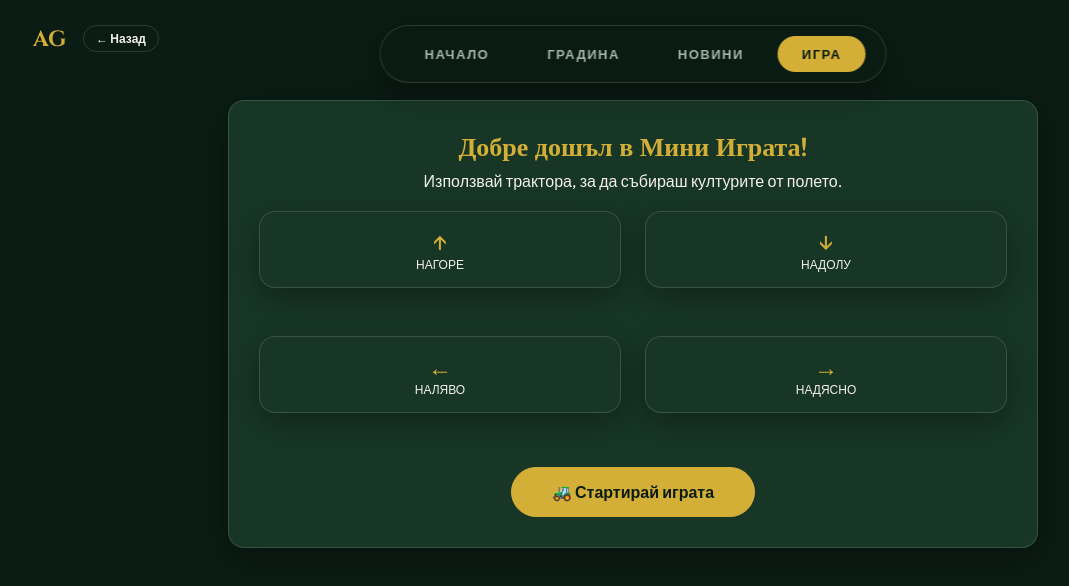
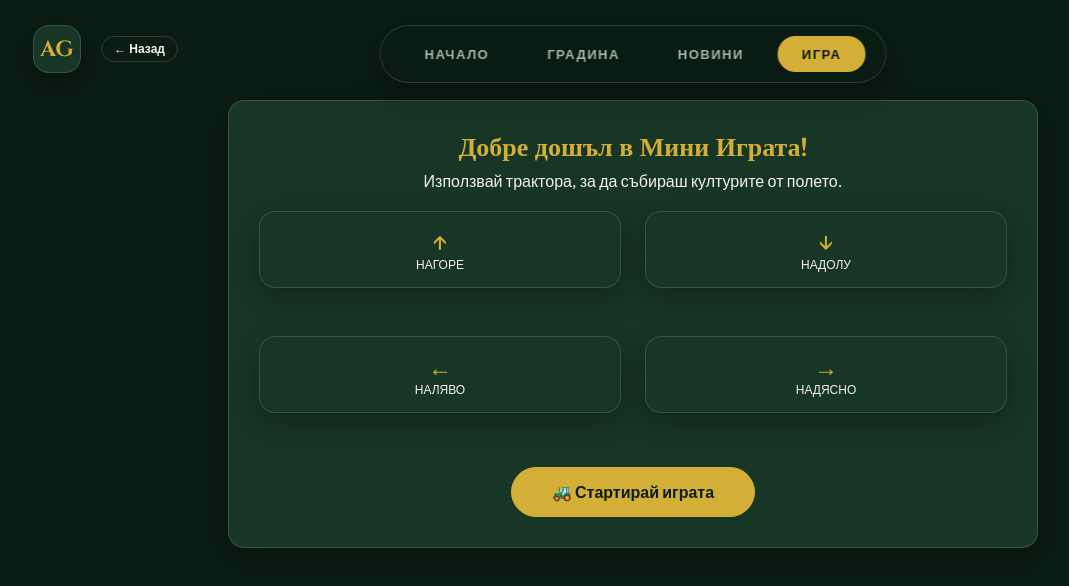
Before and after one commit to KokilimonHtml/AgroNav, a plain HTML site: page game.html in a window 1280 px wide. Shown: the whole page, without its empty margins (7-1076 px from the left). Drawn offline with nearby package versions, Linux system fonts and the light colour scheme.

Commit message:
Overall design and functionality changes, ai integration, and improved user experience.

```diff
--- a/game.html
+++ b/game.html
@@ -8,10 +8,9 @@
 </head>
 <body style="overflow-x: hidden;">
 
-    <a href="#" class="global-logo" style="position:fixed; top:25px; left:40px; z-index:1000; font-family:var(--font-heading); font-size:22px; font-weight:700; color:var(--accent); text-decoration:none;">AG</a>
-
-    <div style="position:fixed; top:25px; left:90px; z-index:1000;">
-        <a href="welcome.html" class="btn-back-game" style="padding: 5px 12px; font-size: 12px; border-radius: 20px;">← Назад</a>
+    <div class="logo-back-wrap">
+        <a href="#" class="global-logo" style="font-family:var(--font-heading); font-size:22px; font-weight:700; color:var(--accent); text-decoration:none;">AG</a>
+        <button type="button" class="btn-back-game" id="btn-back" style="padding: 5px 12px; font-size: 12px; border-radius: 20px;">← Назад</button>
     </div>
 
     <nav class="top-nav">
--- a/style.css
+++ b/style.css
@@ -176,6 +176,57 @@ a:hover { color: var(--accent-hover); }
 .nav-logo {
     font-family: var(--font-heading); font-size: 22px; font-weight: 700;
     color: var(--accent); text-decoration: none; margin-right: 15px;
+}
+
+/* =========================================
+   ЛОГО + БУТОН НАЗАД – едно до друго, фиксирано
+   ========================================= */
+.logo-back-wrap {
+    position: fixed;
+    top: 25px;
+    left: 40px;
+    z-index: 1000;
+    display: inline-flex;
+    align-items: center;
+    gap: 20px; /* визуално около 2–3 см между логото и бутона */
+}
+
+/* =========================================
+   ГЛОБАЛНО ЛОГО (АГ) – бутон с анимация
+   ========================================= */
+.global-logo {
+    display: grid;
+    place-items: center;
+    width: 48px;
+    height: 48px;
+    border-radius: 16px;
+    background: var(--bg-card);
+    border: 1px solid var(--border-glass);
+    box-shadow: var(--shadow-glass);
+    color: var(--accent);
+    font-family: var(--font-heading);
+    font-size: 22px;
+    font-weight: 700;
+    text-decoration: none;
+    cursor: pointer;
+    transition: transform 0.25s ease;
+}
+.global-logo:hover {
+    transform: rotate(-6deg) scale(1.06);
+}
+.global-logo:active {
+    transform: scale(0.92);
+}
+
+@keyframes logo-jiggle {
+    0%   { transform: translate(0, 0) rotate(0deg); }
+    25%  { transform: translate(9px, -7px) rotate(-14deg); }
+    50%  { transform: translate(-9px, 7px) rotate(14deg); }
+    75%  { transform: translate(6px, 5px) rotate(-7deg); }
+    100% { transform: translate(0, 0) rotate(0deg); }
+}
+.global-logo.jiggling {
+    animation: logo-jiggle 0.7s cubic-bezier(0.36, 0.07, 0.19, 0.97) both;
 }
 
 .nav-link {
--- a/theme.js
+++ b/theme.js
@@ -197,6 +197,27 @@
                 logo.href = targetUrl;
             });
         }
+        // --- АНИМАЦИЯ НА ЛОГОТО ПРИ КЛИК (мести се) ---
+        document.querySelectorAll('.global-logo').forEach(logo => {
+            logo.addEventListener('click', function () {
+                this.classList.remove('jiggling');
+                void this.offsetWidth; // forcira preizrisvane, за да се повтори анимацията при всеки клик
+                this.classList.add('jiggling');
+            });
+        });
+
+        // --- БУТОН "НАЗАД" – една стъпка назад в историята на сайта ---
+        document.querySelectorAll('#btn-back').forEach(btn => {
+            btn.addEventListener('click', function () {
+                if (window.history.length > 1) {
+                    window.history.back();
+                } else {
+                    const isSubPage = window.location.pathname.includes('/pages/');
+                    window.location.href = (isSubPage ? '../' : '') + 'welcome.html';
+                }
+            });
+        });
+
         // ----------------------------------
 
         setTimeout(async () => {
```
Also changed, not shown: index.html (+4 -2 lines), news.html (+3 -4 lines), pages/dashboard.html (+6 -4 lines), welcome.html (+3 -1 lines).
